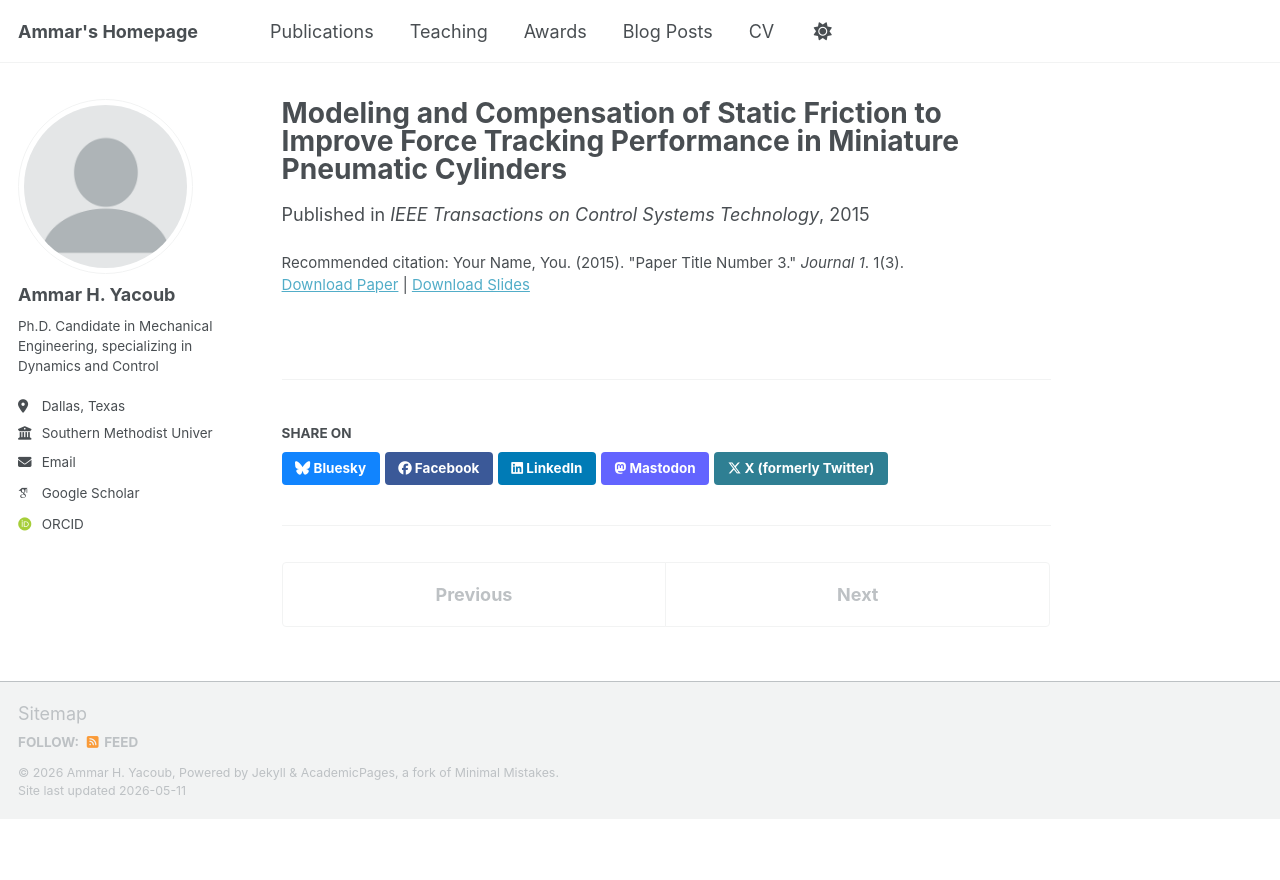
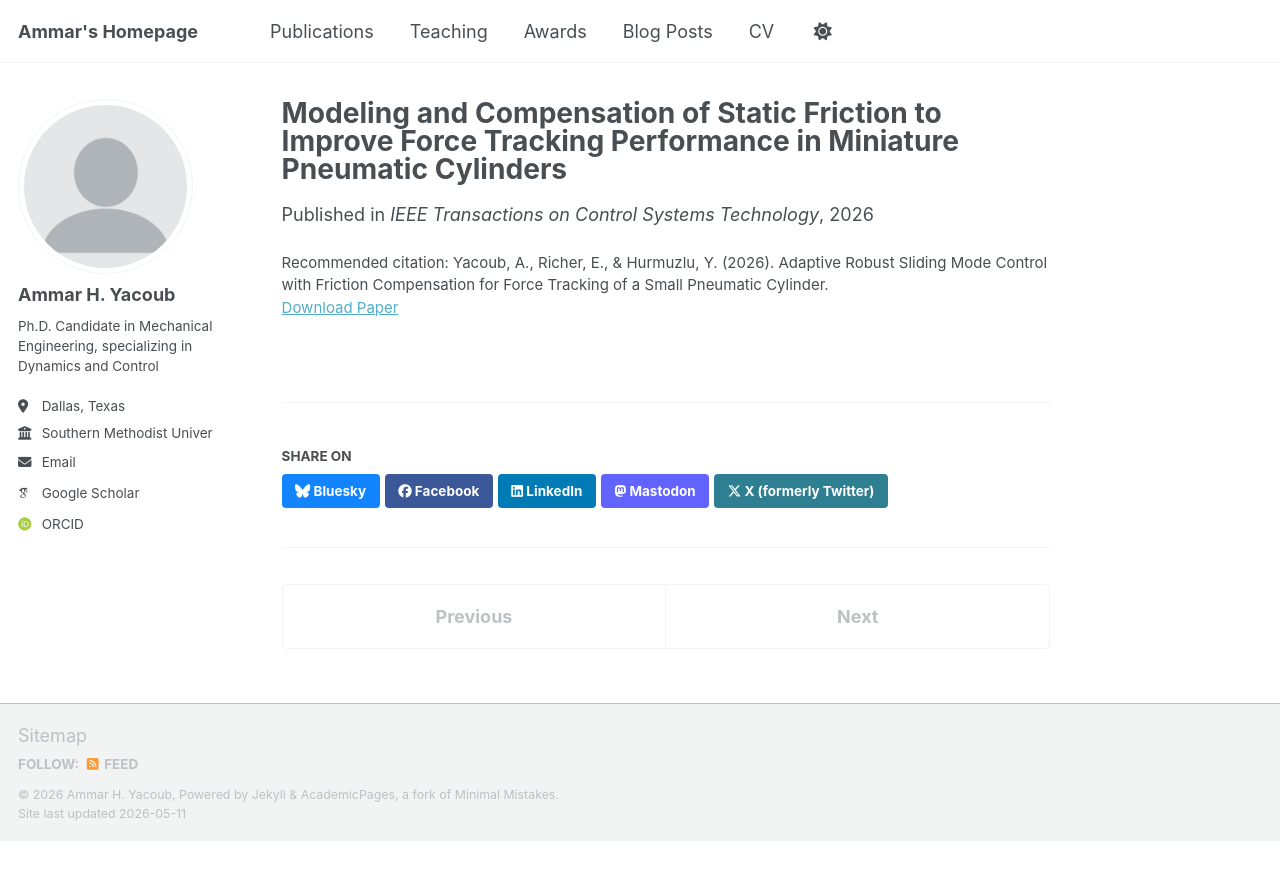
Before and after one commit to AmmarYacoub/AmmarYacoub.github.io, a Jekyll site: the page built from _publications/2015-10-01-paper-title-number-3.md, in a window 1280 px wide. Shown: the top 880 px of the page. Built offline with Jekyll 4.4.1, drawn with Linux system fonts in a browser that asks for light colours; some web fonts are replaced; a script bundle is joined from its source files by our own code; library files that are not in the unit come from our copies.

Commit message:
Update 2015-10-01-paper-title-number-3.md

```diff
--- a/_publications/2015-10-01-paper-title-number-3.md
+++ b/_publications/2015-10-01-paper-title-number-3.md
@@ -4,9 +4,8 @@ collection: publications
 category: manuscripts
 permalink: /publication/2015-10-01-paper-title-number-3
 excerpt: 'This paper is about the number 3. The number 4 is left for future work.'
-date: 2015-10-01
+date: 2026-05-01
 venue: 'IEEE Transactions on Control Systems Technology'
-slidesurl: 'https://academicpages.github.io/files/slides3.pdf'
 paperurl: 'https://academicpages.github.io/files/paper3.pdf'
-citation: 'Your Name, You. (2015). &quot;Paper Title Number 3.&quot; <i>Journal 1</i>. 1(3).'
+citation: 'Yacoub, A., Richer, E., & Hurmuzlu, Y. (2026). Adaptive Robust Sliding Mode Control with Friction Compensation for Force Tracking of a Small Pneumatic Cylinder.'
 ---
```
